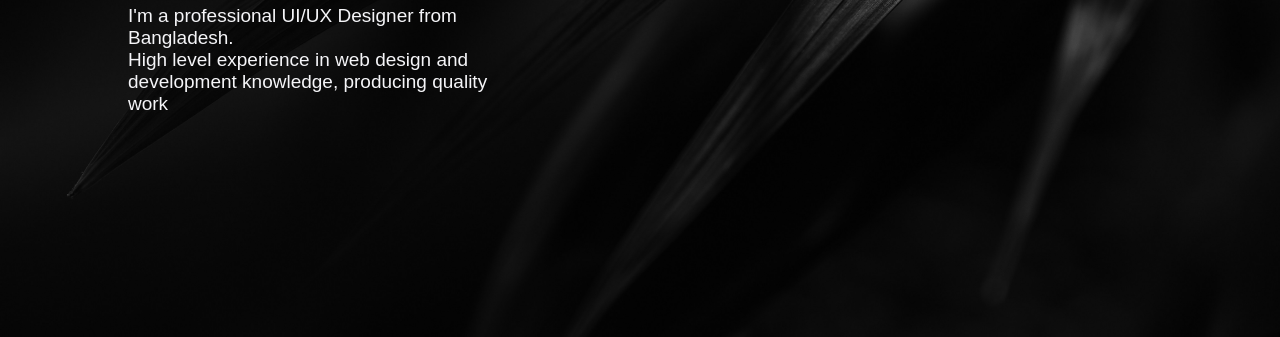
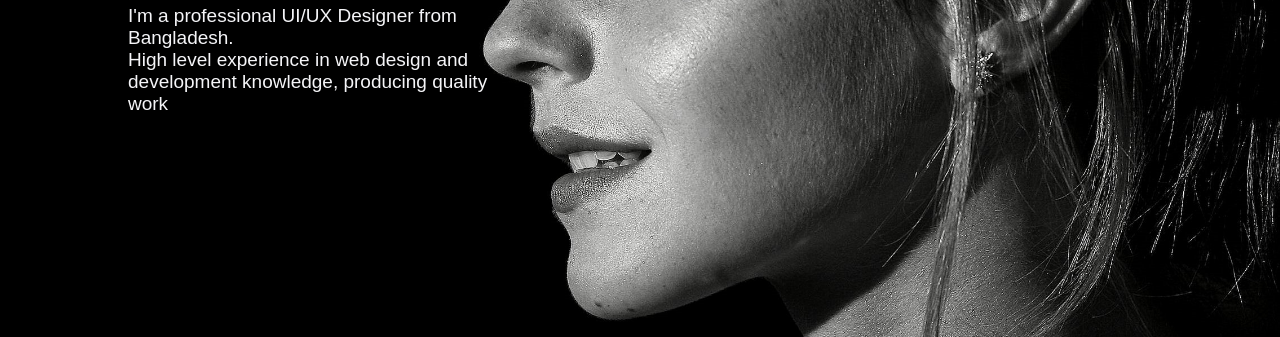
Before and after one commit to Airin93/Airin93.github.io, a plain HTML site: page index.html in a window 1280 px wide. Shown: the part 377-714 px from the top of the page. Drawn offline with nearby package versions, Linux system fonts and the light colour scheme.

Commit message:
Update my style.css

```diff
--- a/my style.css
+++ b/my style.css
@@ -56,7 +56,7 @@ margin-right: 20px;
     display: flex;
     align-items: center;
     padding: 0 10%;
-    background-image: url(leaf.jpg);
+    background-image: url( emma\ 1.jpg);
     background-repeat: no-repeat;
     background-size: cover;
     background-position: center ;
```
